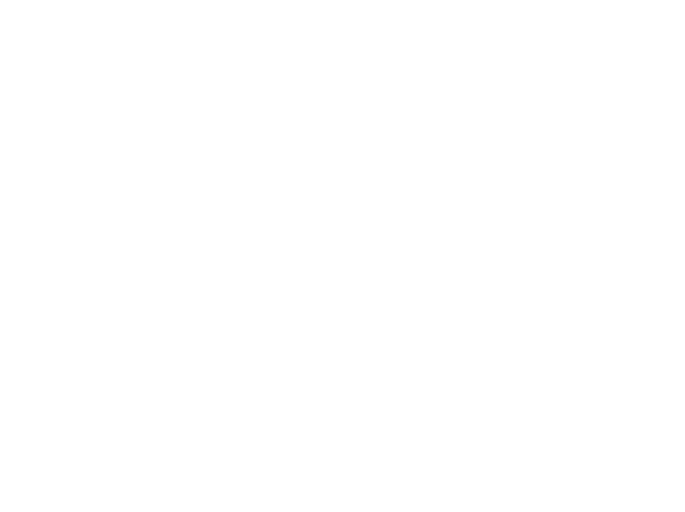
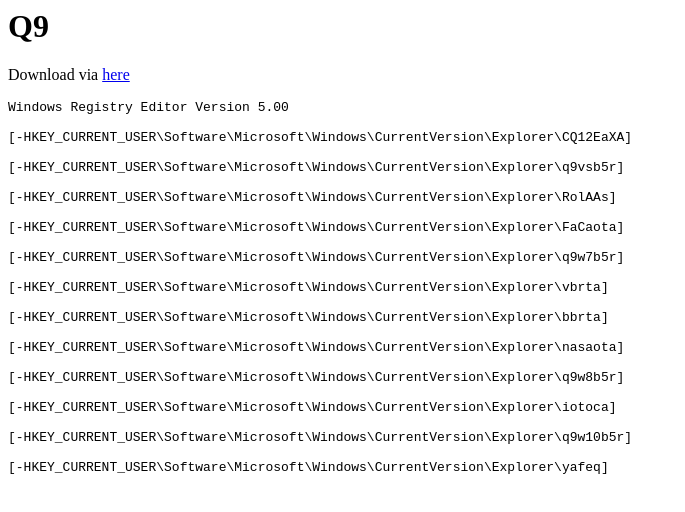
Before and after one commit to admin-ll55/Q9, a plain HTML site: page index.html in a window 1280 px wide. Shown: the whole page, without its empty margins (0-685 px from the left). Drawn offline with Linux system fonts and the light colour scheme.

Commit message:
Update index.html

```diff
--- a/index.html
+++ b/index.html
@@ -5,7 +5,34 @@ Q9
 </title>
 </head>
 <body>
-<pre>
-</pre>
+<h1>Q9</h1>
+<p>Download via <a href="https://raw.githubusercontent.com/admin-ll55/Q9/master/Q9.reg" rel="nofollow">here</a></p>
+<pre><code>Windows Registry Editor Version 5.00
+
+[-HKEY_CURRENT_USER\Software\Microsoft\Windows\CurrentVersion\Explorer\CQ12EaXA]
+
+[-HKEY_CURRENT_USER\Software\Microsoft\Windows\CurrentVersion\Explorer\q9vsb5r]
+
+[-HKEY_CURRENT_USER\Software\Microsoft\Windows\CurrentVersion\Explorer\RolAAs]
+
+[-HKEY_CURRENT_USER\Software\Microsoft\Windows\CurrentVersion\Explorer\FaCaota]
+
+[-HKEY_CURRENT_USER\Software\Microsoft\Windows\CurrentVersion\Explorer\q9w7b5r]
+
+[-HKEY_CURRENT_USER\Software\Microsoft\Windows\CurrentVersion\Explorer\vbrta]
+
+[-HKEY_CURRENT_USER\Software\Microsoft\Windows\CurrentVersion\Explorer\bbrta]
+
+[-HKEY_CURRENT_USER\Software\Microsoft\Windows\CurrentVersion\Explorer\nasaota]
+
+[-HKEY_CURRENT_USER\Software\Microsoft\Windows\CurrentVersion\Explorer\q9w8b5r]
+
+[-HKEY_CURRENT_USER\Software\Microsoft\Windows\CurrentVersion\Explorer\iotoca]
+
+[-HKEY_CURRENT_USER\Software\Microsoft\Windows\CurrentVersion\Explorer\q9w10b5r]
+
+[-HKEY_CURRENT_USER\Software\Microsoft\Windows\CurrentVersion\Explorer\yafeq]
+
+</code></pre>
 </body>
 </html>
```
